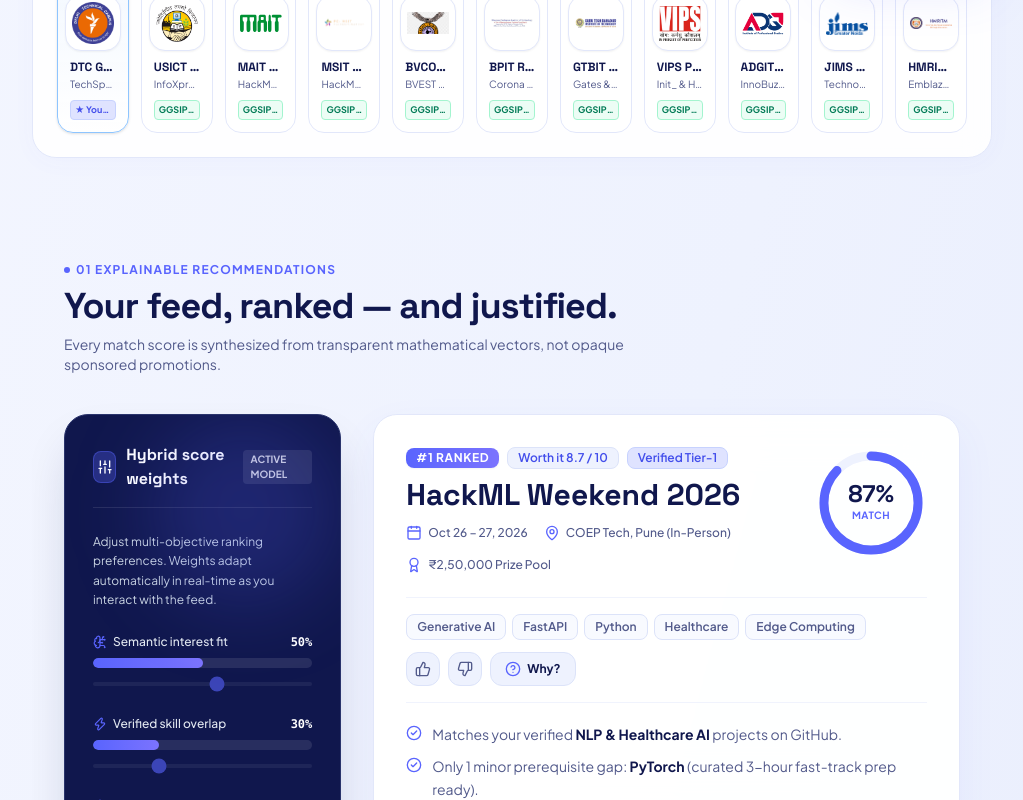
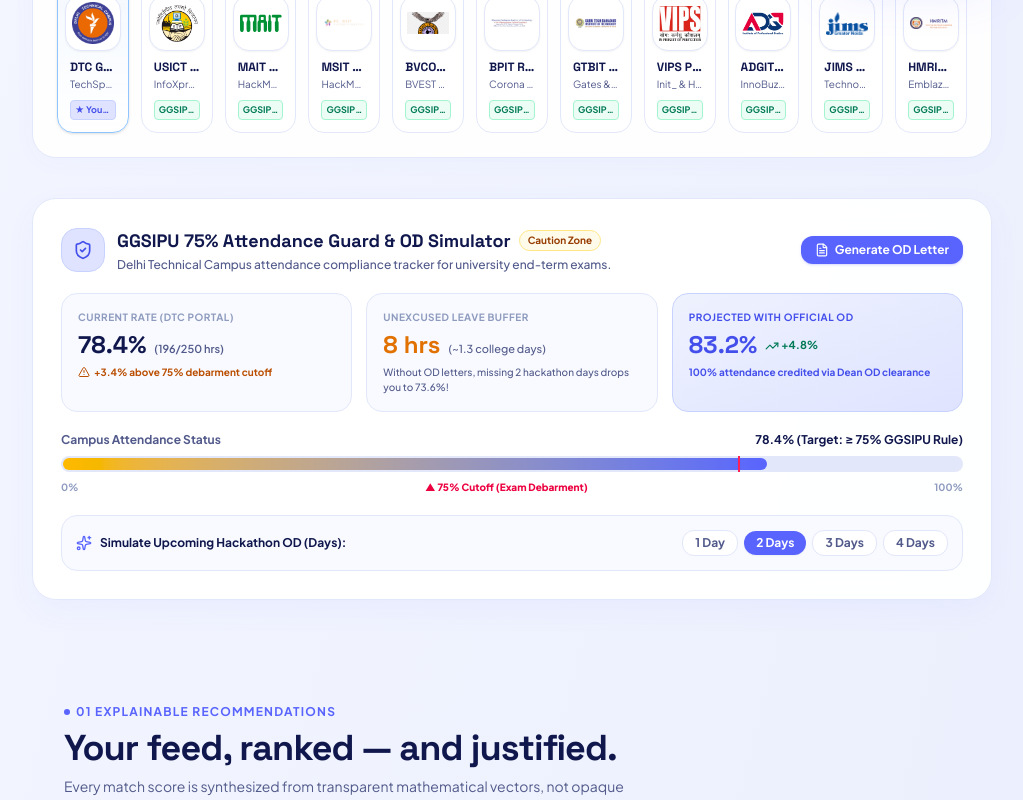
Before and after one commit to Milind04-png/eventroute-ai, a React (Vite) app in the folder frontend/: page / in a window 1280 px wide. Shown: the part 808-1608 px from the top of the page, without its empty margins (256-1279 px from the left). Built offline with nearby package versions, Linux system fonts and the light colour scheme; no server answers; the HTML template or start-up script is replaced by a standard one.

Commit message:
feat(ui): add GGSIPU 75% attendance guard widget and live OD compensation simulator

```diff
--- a/frontend/src/App.jsx
+++ b/frontend/src/App.jsx
@@ -20,6 +20,7 @@
 import EventFlyerScannerModal from "./components/EventFlyerScannerModal";
 import SwipeDiscoverDeck from "./components/SwipeDiscoverDeck";
 import ShortlistView from "./components/ShortlistView";
+import AttendanceShieldWidget from "./components/AttendanceShieldWidget";
 
 import { INITIAL_EVENTS, STUDENT_PROFILE, EXAM_CALENDAR } from "./data/initialEvents";
 import { fetchOpportunities, fetchSkillGap, requestODLetter, sendFeedback, syncShortlistAdd, syncShortlistRemove } from "./services/api";
@@ -409,6 +410,11 @@
                 />
               </div>
 
+              {/* GGSIPU 75% Attendance Guard & OD Simulator */}
+              <AttendanceShieldWidget
+                onOpenODPortal={() => setActiveTab("od_letters")}
+              />
+
               {/* Explainable Feed Section (#1 HackML 87% Card + Hybrid Weights Settings Panel) */}
               <div ref={feedSectionRef} className="rounded-3xl overflow-hidden">
                 <LightExplainableFeed
--- /dev/null
+++ b/frontend/src/components/AttendanceShieldWidget.jsx
@@ -0,0 +1,173 @@
+import React, { useState } from "react";
+import { ShieldCheck, AlertTriangle, CheckCircle2, TrendingUp, Calendar, School, FileText, Sparkles, ChevronRight, Info } from "lucide-react";
+import { STUDENT_PROFILE } from "../data/initialEvents";
+
+export default function AttendanceShieldWidget({ onOpenODPortal }) {
+  const [simulatedOdDays, setSimulatedOdDays] = useState(2); // e.g. 2 days hackathon OD
+  const currentAttendance = STUDENT_PROFILE.attendance_rate || 78.4;
+  const totalClasses = 250;
+  const attendedClasses = Math.round((currentAttendance / 100) * totalClasses); // ~196
+
+  // GGSIPU 75% mandatory threshold
+  const minRequiredClasses = Math.ceil(0.75 * totalClasses); // 188
+  const safeBunkHours = Math.max(0, attendedClasses - minRequiredClasses); // 8 classes buffer without OD
+
+  // With OD Letter approved (each hackathon day covers 6 class lecture/lab hours):
+  const compensatedHours = simulatedOdDays * 6;
+  const projectedAttended = Math.min(totalClasses, attendedClasses + compensatedHours);
+  const projectedAttendance = ((projectedAttended / totalClasses) * 100).toFixed(1);
+
+  return (
+    <div className="rounded-3xl p-6 sm:p-7 bg-white/95 backdrop-blur-xl border border-[#E2E7FA] shadow-[0_10px_30px_rgba(89,100,254,0.05)] space-y-5">
+
+      {/* Top Header */}
+      <div className="flex flex-col sm:flex-row sm:items-center justify-between gap-3">
+        <div className="flex items-center gap-3">
+          <div className="w-11 h-11 rounded-2xl bg-[#DFE3FF] text-[#434EEB] flex items-center justify-center border border-[#C7D2FE] shrink-0">
+            <ShieldCheck className="w-5 h-5" />
+          </div>
+          <div>
+            <div className="flex items-center gap-2">
+              <h3 className="font-display font-extrabold text-base sm:text-lg text-[#10174D]">
+                GGSIPU 75% Attendance Guard & OD Simulator
+              </h3>
+              <span className="text-[10px] font-bold px-2 py-0.5 rounded-full bg-amber-50 text-amber-800 border border-amber-200">
+                Caution Zone
+              </span>
+            </div>
+            <p className="text-xs text-[#525A8B] mt-0.5 font-medium">
+              Delhi Technical Campus attendance compliance tracker for university end-term exams.
+            </p>
+          </div>
+        </div>
+
+        <button
+          onClick={onOpenODPortal}
+          className="self-start sm:self-auto px-3.5 py-1.5 rounded-xl bg-[#5964FE] hover:bg-[#434EEB] text-white text-xs font-bold transition flex items-center gap-1.5 shadow-sm shadow-[#5964FE]/20 cursor-pointer"
+        >
+          <FileText className="w-3.5 h-3.5" />
+          <span>Generate OD Letter</span>
+        </button>
+      </div>
+
+      {/* Metrics Row */}
+      <div className="grid grid-cols-1 sm:grid-cols-3 gap-3.5">
+
+        {/* Metric 1: Current Attendance */}
+        <div className="p-4 rounded-2xl bg-[#F8FAFF] border border-[#E2E7FA]">
+          <span className="text-[10px] font-bold uppercase tracking-wider text-[#8E9BBF] block mb-1">
+            Current Rate (DTC Portal)
+          </span>
+          <div className="flex items-baseline gap-2">
+            <span className="font-display font-black text-2xl text-[#10174D]">
+              {currentAttendance}%
+            </span>
+            <span className="text-[11px] font-semibold text-[#525A8B]">
+              ({attendedClasses}/{totalClasses} hrs)
+            </span>
+          </div>
+          <p className="text-[10px] text-amber-700 font-bold mt-1 flex items-center gap-1">
+            <AlertTriangle className="w-3 h-3" />
+            <span>+3.4% above 75% debarment cutoff</span>
+          </p>
+        </div>
+
+        {/* Metric 2: Raw Buffer without OD */}
+        <div className="p-4 rounded-2xl bg-[#F8FAFF] border border-[#E2E7FA]">
+          <span className="text-[10px] font-bold uppercase tracking-wider text-[#8E9BBF] block mb-1">
+            Unexcused Leave Buffer
+          </span>
+          <div className="flex items-baseline gap-2">
+            <span className="font-display font-black text-2xl text-amber-600">
+              {safeBunkHours} hrs
+            </span>
+            <span className="text-[11px] font-medium text-[#525A8B]">
+              (~1.3 college days)
+            </span>
+          </div>
+          <p className="text-[10px] text-[#525A8B] font-medium mt-1">
+            Without OD letters, missing 2 hackathon days drops you to 73.6%!
+          </p>
+        </div>
+
+        {/* Metric 3: Projected with OD Approval */}
+        <div className="p-4 rounded-2xl bg-gradient-to-br from-[#EEF2FE] to-[#DFE3FF] border border-[#C7D2FE]">
+          <span className="text-[10px] font-bold uppercase tracking-wider text-[#434EEB] block mb-1">
+            Projected With Official OD
+          </span>
+          <div className="flex items-baseline gap-2">
+            <span className="font-display font-black text-2xl text-[#434EEB]">
+              {projectedAttendance}%
+            </span>
+            <span className="text-[11px] font-bold text-emerald-700 flex items-center gap-0.5">
+              <TrendingUp className="w-3.5 h-3.5" />
+              <span>+{((projectedAttended - attendedClasses) / totalClasses * 100).toFixed(1)}%</span>
+            </span>
+          </div>
+          <p className="text-[10px] text-[#434EEB] font-bold mt-1">
+            100% attendance credited via Dean OD clearance
+          </p>
+        </div>
+
+      </div>
+
+      {/* Progress Bar with Safety Threshold Marker */}
+      <div className="space-y-2">
+        <div className="flex justify-between text-xs font-bold">
+          <span className="text-[#525A8B]">Campus Attendance Status</span>
+          <span className="text-[#10174D]">
+            {currentAttendance}% (Target: &ge; 75% GGSIPU Rule)
+          </span>
+        </div>
+
+        <div className="relative h-4 rounded-full bg-[#E2E7FA] overflow-hidden p-0.5">
+          {/* 75% Cutoff Marker Line */}
+          <div
+            className="absolute top-0 bottom-0 w-0.5 bg-rose-500 z-20 shadow-xs"
+            style={{ left: "75%" }}
+            title="75% Mandatory Cutoff"
+          ></div>
+
+          {/* Progress fill */}
+          <div
+            className="h-full rounded-full bg-gradient-to-r from-amber-400 to-[#5964FE] transition-all duration-500"
+            style={{ width: `${currentAttendance}%` }}
+          ></div>
+        </div>
+
+        <div className="flex justify-between text-[10px] text-[#8E9BBF] font-bold">
+          <span>0%</span>
+          <span className="text-rose-600 font-extrabold flex items-center gap-0.5">
+            ▲ 75% Cutoff (Exam Debarment)
+          </span>
+          <span>100%</span>
+        </div>
+      </div>
+
+      {/* Simulation Controls */}
+      <div className="p-3.5 rounded-2xl bg-[#F8FAFF] border border-[#E2E7FA] flex flex-col sm:flex-row sm:items-center justify-between gap-3 text-xs">
+        <div className="flex items-center gap-2 text-[#10174D] font-bold">
+          <Sparkles className="w-4 h-4 text-[#5964FE]" />
+          <span>Simulate Upcoming Hackathon OD (Days):</span>
+        </div>
+
+        <div className="flex items-center gap-1.5">
+          {[1, 2, 3, 4].map((days) => (
+            <button
+              key={days}
+              onClick={() => setSimulatedOdDays(days)}
+              className={`px-3 py-1 rounded-xl font-bold transition cursor-pointer ${
+                simulatedOdDays === days
+                  ? "bg-[#5964FE] text-white shadow-xs"
+                  : "bg-white text-[#525A8B] border border-[#E2E7FA] hover:text-[#10174D]"
+              }`}
+            >
+              {days} Day{days > 1 ? "s" : ""}
+            </button>
+          ))}
+        </div>
+      </div>
+
+    </div>
+  );
+}
```
